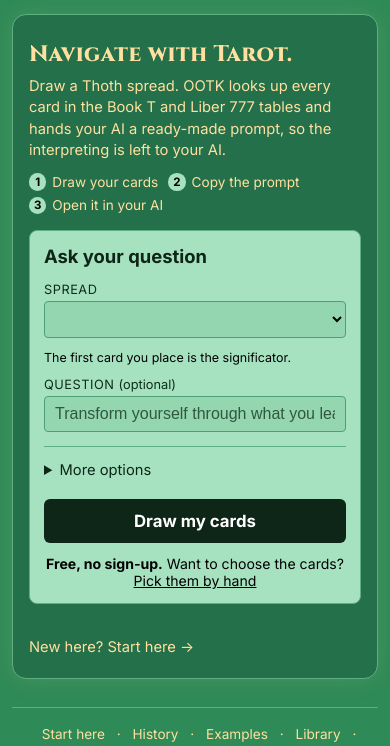
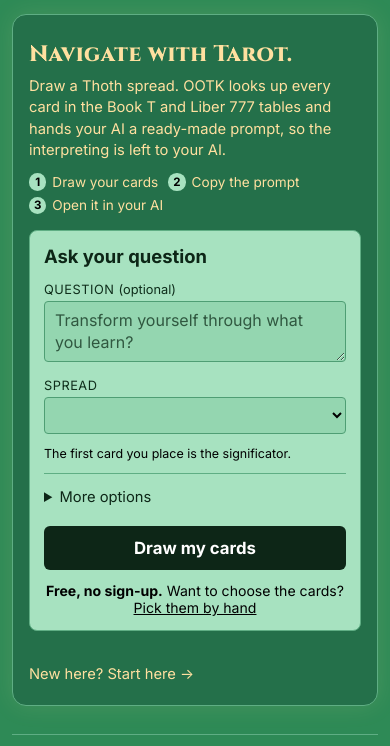
Before and after one commit to hampshirecottage-ai/ootk-thoth-engine, a Python web app: template templates/index.html in a window 390 px wide. Shown: the part 46-792 px from the top of the page. Run offline with Jinja, Linux system fonts and the light colour scheme; the template is opened without the code that fills it, so the values that code supplies are empty.

Commit message:
Front page first look: question first, wrapping question box, testimonial ask on the report
The 'Ask your question' panel now opens on the question, with the spread
under it. The question box wraps onto two lines so its placeholder is
not cut off on a phone; Enter still draws, Shift+Enter adds a line.
'Share a testimonial' moves from the front page to the report's Next
section, where people have just used OOTK.

Co-Authored-By: Claude Opus 5.5 (1M context) <noreply@anthropic.com>
Claude-Session: https://claude.ai/code/session_01LUs8KwBZZ39rW2dYkRJ5Sp

```diff
--- a/static/js/index.js
+++ b/static/js/index.js
@@ -195,3 +195,11 @@ $("themeToggle").addEventListener("click", () => {
 const linkedSpread = new URLSearchParams(location.search).get("spread");
 applySettings(Object.assign(readStore(LAST_KEY, {}),
                             linkedSpread in positionsData ? { spread_key: linkedSpread } : {}));
+
+// The question box wraps onto two lines, but Enter still draws the cards (Shift+Enter for a new line).
+$("topicInput").addEventListener("keydown", e => {
+    if (e.key === "Enter" && !e.shiftKey && !e.isComposing) {
+        e.preventDefault();
+        e.target.form.requestSubmit();
+    }
+});
--- a/templates/_reading_styles.html
+++ b/templates/_reading_styles.html
@@ -13,7 +13,8 @@
         .settings { position: sticky; top: 20px; }
         .deck-panel { max-height: 88vh; overflow-y: auto; }
         label { display: block; font-size: 0.8em; color: var(--muted); margin-bottom: 4px; text-transform: uppercase; letter-spacing: 0.04em; }
-        input, select { width: 100%; padding: 8px 10px; margin-bottom: 12px; background: var(--panel-2); border: 1px solid var(--control); color: var(--text); border-radius: 4px; font-size: 0.95em; }
+        input, select, textarea { width: 100%; padding: 8px 10px; margin-bottom: 12px; background: var(--panel-2); border: 1px solid var(--control); color: var(--text); border-radius: 4px; font-size: 0.95em; }
+        textarea { font-family: inherit; resize: vertical; line-height: 1.35; }
         .row { display: flex; gap: 6px; }
         .row > input, .row > select { flex: 1; }
         .row button { margin-bottom: 12px; }
@@ -74,7 +75,7 @@
             .tagline { font-size: 0.92em; }
             .panel { padding: 14px; }
             /* 16px stops iOS Safari zooming the page when a field is focused. */
-            input, select { font-size: 16px; }
+            input, select, textarea { font-size: 16px; }
             .card-grid { grid-template-columns: repeat(auto-fill, minmax(84px, 1fr)); gap: 8px; }
             .card-item:hover { transform: none; }
             .slot { flex-wrap: wrap; }
--- a/templates/_settings_fields.html
+++ b/templates/_settings_fields.html
@@ -1,4 +1,7 @@
 {# Settings shared by both pages; `mode` is "seed" or "manual". #}
+            <label for="topicInput">Question <span class="optional">(optional)</span></label>
+            <textarea name="topic" id="topicInput" rows="2" maxlength="2000" placeholder="Transform yourself through what you learn?"></textarea>
+
             <label for="spreadSelect">Spread</label>
             <select name="spread_key" id="spreadSelect">
                 {% for level, name, keys, learn in spread_stages %}
@@ -56,8 +59,6 @@
             <p class="hint sig-none" id="sigNone">The first card you place is the significator.</p>
             {% endif %}
 
-            <label for="topicInput">Question <span class="optional">(optional)</span></label>
-            <input type="text" name="topic" id="topicInput" maxlength="2000" placeholder="Transform yourself through what you learn?">
 
             <details class="more" id="moreOptions">
                 <summary>More options <span class="more-sum" id="moreSummary"></span></summary>
--- a/templates/index.html
+++ b/templates/index.html
@@ -100,8 +100,6 @@
                 <blockquote>&ldquo;{{ testimonial.body }}&rdquo;</blockquote>
                 <p class="testimonial-by">{% if testimonial.name %}&mdash; {{ testimonial.name }} · {% endif %}<a href="/testimonial" class="today-link">Share yours &rarr;</a></p>
             </figure>
-            {% else %}
-            <p class="hero-actions"><a href="/testimonial" class="today-link">Used OOTK? Share a testimonial &rarr;</a></p>
             {% endif %}
             {% endif %}
         </div>
--- a/templates/report.html
+++ b/templates/report.html
@@ -686,6 +686,7 @@
                 <button class="btn secondary" type="submit" title="Run the same settings again{{ ' with the same seed' if seed }}">↻ Repeat this reading</button>
             </form>
         </div>
+        <p class="muted no-print" style="margin:12px 0 0">Did the reading help? <a href="/testimonial">Share a testimonial</a></p>
     </section>
 </main>
 
```
Also changed, not shown: tests/test_app_and_engine.py (+9 -2 lines), 1 other file.
